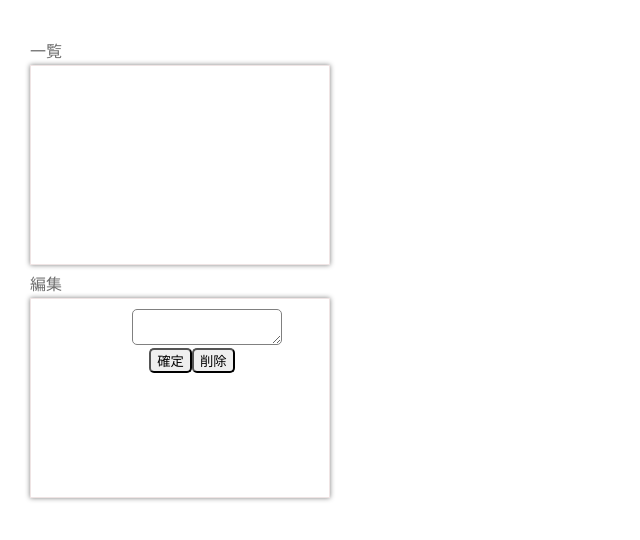
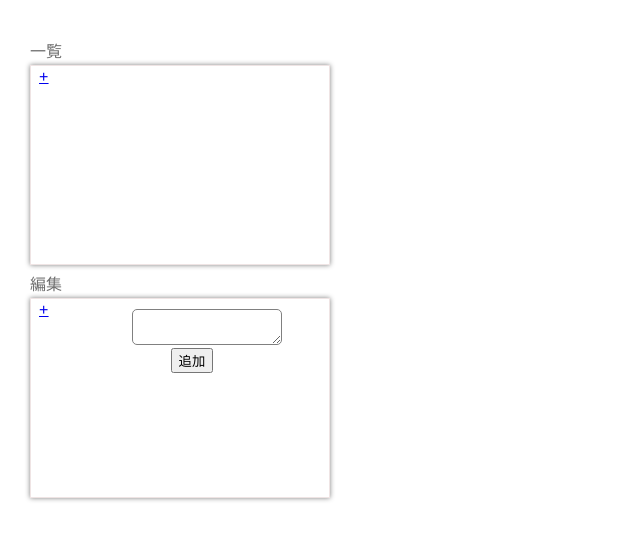
Before and after one commit to goruchanchan/fjord-create-react-app, a React (Create React App) app in the folder todo-app/: page / in a window 1280 px wide. Shown: the top 540 px of the page, without its empty margins (0-640 px from the left). Built offline with nearby package versions, Linux system fonts and the light colour scheme.

Commit message:
update 追加機能と編集機能を使い分けられるように更新

```diff
--- a/todo-app/src/EditToDo.js
+++ b/todo-app/src/EditToDo.js
@@ -1,10 +1,11 @@
 import React from "react";
 import "./ToDo.css";
+import ErrorText from "./ErrorText";
 
 class EditToDo extends React.Component {
   constructor(props) {
     super(props);
-    this.state = { todo: null, isEditing: false };
+    this.state = { todo: this.props.todo};
     this.handleEditInputChange = this.handleEditInputChange.bind(this);
     this.handleEditButton = this.handleEditButton.bind(this);
     this.handleDeleteButton = this.handleDeleteButton.bind(this);
@@ -27,12 +28,12 @@ class EditToDo extends React.Component {
   }
 
   handleEditButton() {
-    if (this.state.todo.text === "") return;
+    if (this.state.todo === null || this.state.todo.text === "") return;
     this.props.onEditToDo(this.state.todo);
   }
 
   handleDeleteButton() {
-    this.setState({ todo: null });
+    if (this.state.todo === null) return;
     this.props.onDeleteToDo();
   }
 
@@ -47,9 +48,10 @@ class EditToDo extends React.Component {
             ></textarea>
           </section>
           <section className="Down">
-            <button onClick={this.handleEditButton}>確定</button>
+            <button onClick={this.handleEditButton}>編集</button>
             <button onClick={this.handleDeleteButton}>削除</button>
           </section>
+          {this.state.todo.text ==="" ? <ErrorText /> : ""}
         </div>
       </div>
     );
--- a/todo-app/src/EditingBoard.js
+++ b/todo-app/src/EditingBoard.js
@@ -6,7 +6,6 @@ import AddToDo from "./AddToDo";
 
 class EditingBoard extends React.Component {
   render() {
-    const isEdit = true;
     return (
       <div className="EditingBoard">
         <h1>編集</h1>
@@ -16,10 +15,11 @@ class EditingBoard extends React.Component {
               <ToDoTable
                 todos={this.props.todoItems}
                 onSelectTodo={this.props.onSelectTodo}
+                onUnSelectTodo={this.props.onUnSelectTodo}
               />
             </section>
             <section className="Right">
-              {isEdit ? (
+              {this.props.selectedTodo ? (
                 <EditToDo
                   todo={this.props.selectedTodo}
                   onEditToDo={this.props.onEditToDo}
--- a/todo-app/src/ToDo.css
+++ b/todo-app/src/ToDo.css
@@ -161,3 +161,8 @@ button {
 .Right {
   width: 40%;
 }
+
+.error {
+  font-size: 20px;
+  color: red;
+}
--- a/todo-app/src/ToDoApp.js
+++ b/todo-app/src/ToDoApp.js
@@ -21,6 +21,7 @@ class ToDoApp extends React.Component {
     this.handleEditToDo = this.handleEditToDo.bind(this);
     this.handleDeleteToDo = this.handleDeleteToDo.bind(this);
     this.handleSelectToDo = this.handleSelectToDo.bind(this);
+    this.handleUnSelectToDo = this.handleUnSelectToDo.bind(this);
   }
 
   handleAddNewToDo(newToDo) {
@@ -43,6 +44,10 @@ class ToDoApp extends React.Component {
     this.setState({ selectedTodo: targetToDo });
   }
 
+  handleUnSelectToDo() {
+    this.setState({ selectedTodo: null });
+  }
+
   handleDeleteToDo() {
     const updatedToDoItems = this.state.todoItems.filter(
       (todo) => todo.id !== this.state.selectedTodo.id
@@ -55,26 +60,14 @@ class ToDoApp extends React.Component {
   render() {
     return (
       <div className="ToDoApp">
-        <header className="App-header">
-          {/* <img src={logo} className="App-logo" alt="logo" />
-          <p>
-            Edit <code>src/App.js</code> and save to reload.
-          </p>
-          <a
-            className="App-link"
-            href="https://reactjs.org"
-            target="_blank"
-            rel="noopener noreferrer"
-          >
-            Learn React
-          </a> */}
-        </header>
         <div className="Contents">
           <ToDoBoard
             todos={this.state.todoItems}
             onSelectTodo={this.handleSelectToDo}
+            onUnSelectTodo={this.handleUnSelectToDo}
           />
         </div>
+
         <div className="Contents">
           <EditingBoard
             onAddNewToDo={this.handleAddNewToDo}
@@ -84,6 +77,7 @@ class ToDoApp extends React.Component {
             maxId={this.state.maxId}
             onSelectTodo={this.handleSelectToDo}
             selectedTodo={this.state.selectedTodo}
+            onUnSelectTodo={this.handleUnSelectToDo}
           />
         </div>
       </div>
--- a/todo-app/src/ToDoBoard.js
+++ b/todo-app/src/ToDoBoard.js
@@ -11,6 +11,7 @@ class ToDoBoard extends React.Component {
           <ToDoTable
             todos={this.props.todos}
             onSelectTodo={this.props.onSelectTodo}
+            onUnSelectTodo={this.props.onUnSelectTodo}
           />
         </div>
       </div>
--- a/todo-app/src/ToDoTable.js
+++ b/todo-app/src/ToDoTable.js
@@ -22,6 +22,11 @@ class ToDoTable extends React.Component {
               </a>
             </li>
           ))}
+          <li>
+            <a href="#" onClick={() => this.props.onUnSelectTodo()}>
+              +
+            </a>
+          </li>
         </ul>
       </div>
     );
```
